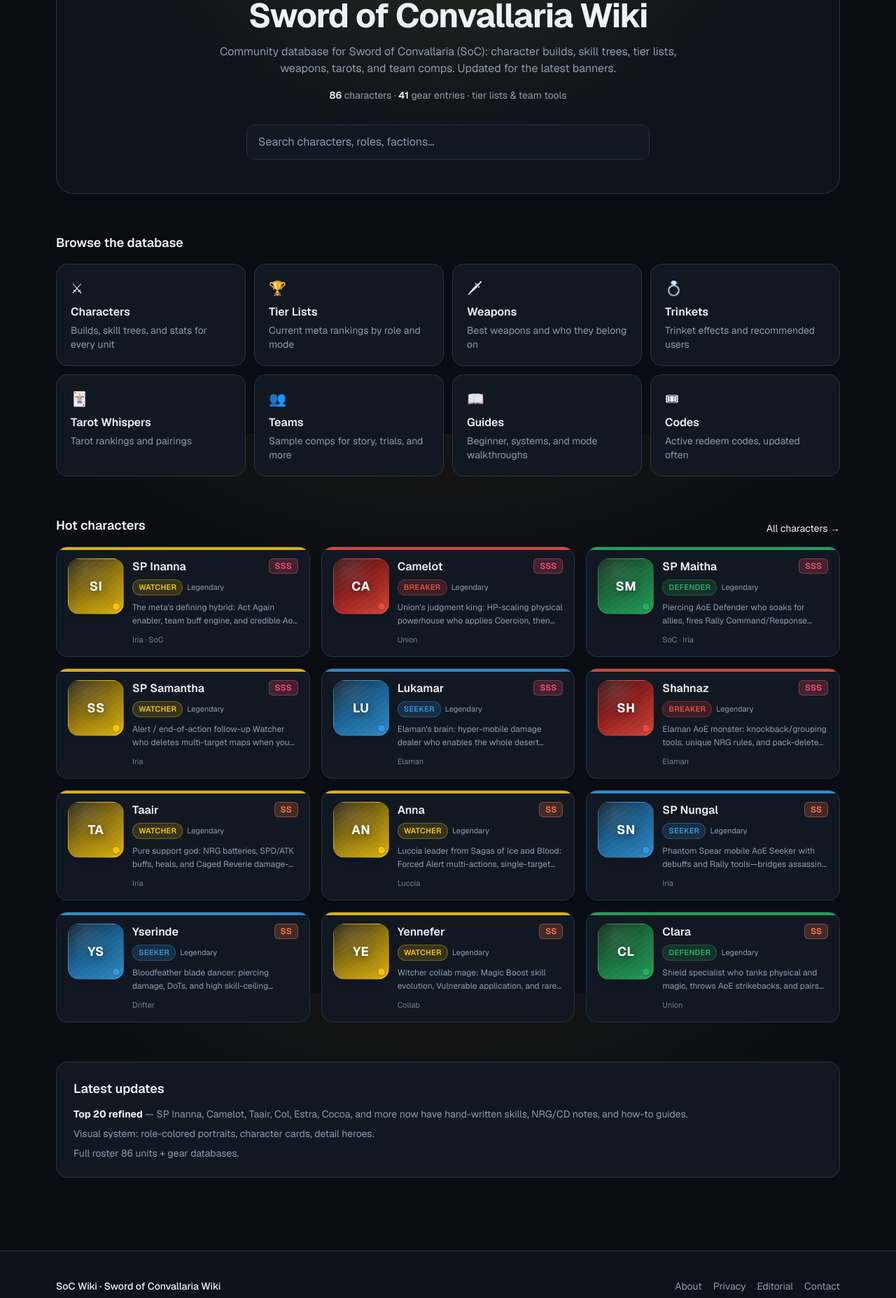
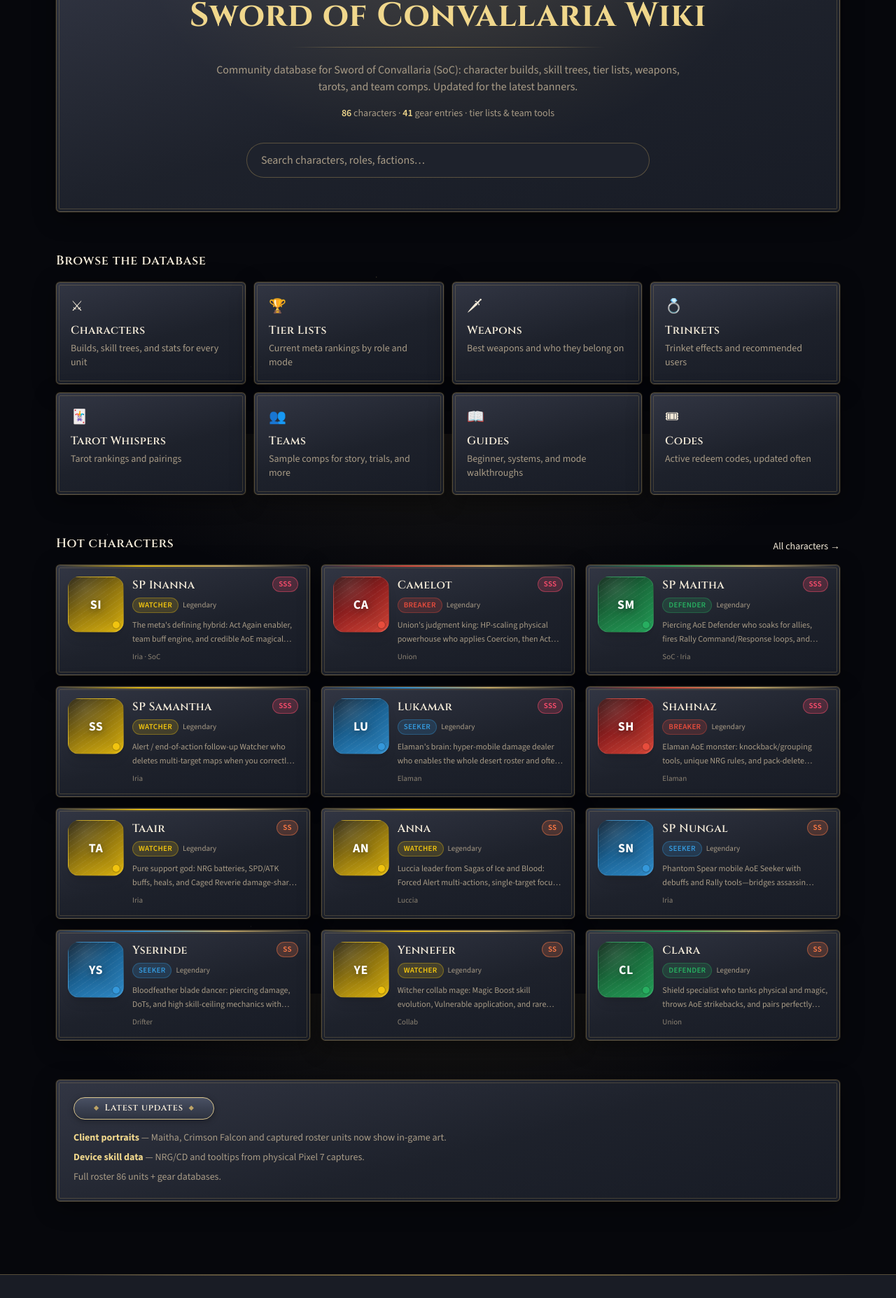
Before and after one commit to Starmadebydata/socwiki, a Next.js app: page / in a window 1280 px wide. Shown: the part 180-2035 px from the top of the page at 70% size. Built offline with nearby package versions, Linux system fonts and the light colour scheme.

Commit message:
feat: restyle site UI to match Sword of Convallaria client
Apply gold-frame slate panels, cream/ivory typography tokens, Cinzel
display font, ribbon headers and in-game button styles derived from
client dialogs and character screens.

```diff
--- a/src/app/globals.css
+++ b/src/app/globals.css
@@ -1,20 +1,54 @@
 @import "tailwindcss";
 
+/*
+  SoC Wiki theme — matched to Sword of Convallaria client UI:
+  deep navy void, slate-gold frames, cream parchment panels,
+  ornamental ribbons, ivory text on dark / ink on cream.
+*/
+
 :root {
-  --background: #090c12;
-  --foreground: #eef2f8;
-  --muted: #8b9bb0;
-  --card: #121822;
-  --card-hover: #182131;
-  --border: #263246;
-  --accent: #d4af37;
-  --accent-soft: rgba(212, 175, 55, 0.14);
-  --link: #7eb6ff;
+  /* Void / atmosphere */
+  --background: #0a0b12;
+  --background-deep: #06070c;
+  --foreground: #f3ead8;
+  --muted: #a89b86;
+  --muted-deep: #6e6458;
+
+  /* Panels — dark slate like in-game dialogs */
+  --card: #2a2e3a;
+  --card-deep: #1e222c;
+  --card-hover: #343948;
+  --border: #8a7a52;
+  --border-soft: rgba(201, 169, 98, 0.35);
+  --border-bright: #d4c08a;
+
+  /* Gold metal */
+  --accent: #d4b56a;
+  --accent-bright: #f0d78c;
+  --accent-dim: #9a7f3e;
+  --accent-soft: rgba(212, 181, 106, 0.14);
+
+  /* Cream parchment (stats / tables) */
+  --parchment: #f0e6d4;
+  --parchment-deep: #e2d4bc;
+  --ink: #2c261c;
+  --ink-muted: #5c5346;
+
+  --link: #e8c878;
+  --link-hover: #f5e0a8;
+
   --surface-glow: radial-gradient(
-    1200px 600px at 50% -10%,
-    rgba(212, 175, 55, 0.08),
-    transparent 55%
+    1000px 520px at 50% -8%,
+    rgba(212, 181, 106, 0.1),
+    transparent 58%
   );
+  --stars:
+    radial-gradient(1px 1px at 12% 18%, rgba(255, 255, 255, 0.35), transparent),
+    radial-gradient(1px 1px at 78% 32%, rgba(255, 255, 255, 0.22), transparent),
+    radial-gradient(1.2px 1.2px at 42% 72%, rgba(240, 215, 140, 0.28), transparent),
+    radial-gradient(1px 1px at 88% 78%, rgba(255, 255, 255, 0.18), transparent),
+    radial-gradient(1px 1px at 28% 88%, rgba(255, 255, 255, 0.15), transparent);
+
   --tier-sss: #ff4d6d;
   --tier-ss: #ff7a45;
   --tier-sp: #ffc53d;
@@ -22,6 +56,10 @@
   --tier-a: #40a9ff;
   --tier-b: #9254de;
   --tier-c: #8c8c8c;
+
+  --radius-frame: 0.35rem;
+  --shadow-frame: 0 8px 32px rgba(0, 0, 0, 0.45),
+    0 0 0 1px rgba(212, 181, 106, 0.12);
 }
 
 @theme inline {
@@ -34,17 +72,26 @@
   --color-accent: var(--accent);
   --color-accent-soft: var(--accent-soft);
   --color-link: var(--link);
-  --font-sans: var(--font-geist-sans);
-  --font-mono: var(--font-geist-mono);
+  --color-parchment: var(--parchment);
+  --color-ink: var(--ink);
+  --font-sans: var(--font-body);
+  --font-display: var(--font-display);
+  --font-mono: var(--font-mono);
 }
 
 body {
-  background-color: var(--background);
-  background-image: var(--surface-glow);
+  background-color: var(--background-deep);
+  background-image: var(--stars), var(--surface-glow);
   background-attachment: fixed;
   color: var(--foreground);
-  font-family: var(--font-geist-sans), system-ui, sans-serif;
+  font-family: var(--font-body), "Segoe UI", system-ui, sans-serif;
   min-height: 100vh;
+}
+
+/* Display / titles — fantasy serif */
+.font-display {
+  font-family: var(--font-display), "Palatino Linotype", Palatino, serif;
+  letter-spacing: 0.02em;
 }
 
 a {
@@ -56,15 +103,197 @@ a {
   color: var(--muted);
 }
 
-/* subtle card panel used on detail pages */
-.panel {
-  border: 1px solid var(--border);
+/* ── SoC gold frame panel (dark slate) ── */
+.panel,
+.soc-frame {
+  position: relative;
+  border: 1px solid var(--border-soft);
+  background: linear-gradient(
+    165deg,
+    rgba(52, 56, 70, 0.96) 0%,
+    rgba(30, 34, 44, 0.98) 55%,
+    rgba(24, 28, 38, 0.99) 100%
+  );
+  border-radius: var(--radius-frame);
+  box-shadow: var(--shadow-frame);
+}
+
+.soc-frame::before {
+  content: "";
+  pointer-events: none;
+  position: absolute;
+  inset: 3px;
+  border: 1px solid rgba(212, 181, 106, 0.22);
+  border-radius: 2px;
+}
+
+/* Cream parchment panel (in-game stats side) */
+.soc-parchment {
+  position: relative;
+  border: 1px solid rgba(138, 122, 82, 0.45);
   background: linear-gradient(
     180deg,
-    rgba(24, 32, 48, 0.95) 0%,
-    rgba(16, 22, 34, 0.98) 100%
+    var(--parchment) 0%,
+    var(--parchment-deep) 100%
   );
-  border-radius: 1rem;
+  color: var(--ink);
+  border-radius: var(--radius-frame);
+  box-shadow: var(--shadow-frame);
+}
+
+.soc-parchment .text-muted {
+  color: var(--ink-muted) !important;
+}
+
+/* Ribbon header like in-game "Notice" / "Initial Attributes" */
+.soc-ribbon {
+  display: inline-flex;
+  align-items: center;
+  justify-content: center;
+  gap: 0.5rem;
+  min-width: 10rem;
+  padding: 0.35rem 1.75rem;
+  background: linear-gradient(
+    180deg,
+    #4a5164 0%,
+    #3a4050 50%,
+    #2e3340 100%
+  );
+  border: 1px solid var(--border-bright);
+  border-radius: 999px;
+  box-shadow: inset 0 1px 0 rgba(255, 255, 255, 0.08),
+    0 2px 8px rgba(0, 0, 0, 0.35);
+  color: var(--foreground);
+  font-family: var(--font-display), serif;
+  font-size: 0.8rem;
+  font-weight: 600;
+  letter-spacing: 0.06em;
+  text-transform: none;
+}
+
+.soc-ribbon::before,
+.soc-ribbon::after {
+  content: "◆";
+  font-size: 0.55rem;
+  color: var(--accent);
+  opacity: 0.85;
+}
+
+/* Pill button matching Relogin / Retry */
+.soc-btn {
+  display: inline-flex;
+  align-items: center;
+  justify-content: center;
+  padding: 0.45rem 1.4rem;
+  border-radius: 999px;
+  border: 1px solid var(--border-bright);
+  background: linear-gradient(180deg, #4a5164 0%, #343948 100%);
+  color: var(--foreground);
+  font-size: 0.875rem;
+  font-weight: 600;
+  letter-spacing: 0.03em;
+  transition: border-color 0.15s, background 0.15s, color 0.15s,
+    box-shadow 0.15s;
+  box-shadow: inset 0 1px 0 rgba(255, 255, 255, 0.06);
+}
+
+.soc-btn:hover {
+  border-color: var(--accent-bright);
+  color: var(--accent-bright);
+  background: linear-gradient(180deg, #555c70 0%, #3c4252 100%);
+  box-shadow: 0 0 16px rgba(212, 181, 106, 0.18);
+}
+
+.soc-btn-accent {
+  background: linear-gradient(180deg, #c9a84c 0%, #8a6b28 100%);
+  border-color: var(--accent-bright);
+  color: #1a1408;
+  text-shadow: 0 1px 0 rgba(255, 255, 255, 0.2);
+}
+
+.soc-btn-accent:hover {
+  color: #0d0a04;
+  background: linear-gradient(180deg, #e0c06a 0%, #a07a30 100%);
+}
+
+/* Section title with gold underline flourish */
+.soc-heading {
+  font-family: var(--font-display), serif;
+  font-weight: 600;
+  letter-spacing: 0.04em;
+  color: var(--foreground);
+}
+
+.soc-heading-sm {
+  font-family: var(--font-display), serif;
+  font-size: 0.7rem;
+  font-weight: 600;
+  letter-spacing: 0.16em;
+  text-transform: uppercase;
+  color: var(--accent);
+}
+
+/* Table styled like in-game lists */
+.soc-table {
+  width: 100%;
+  border-collapse: separate;
+  border-spacing: 0;
+  overflow: hidden;
+  border-radius: var(--radius-frame);
+  border: 1px solid var(--border-soft);
+  background: linear-gradient(
+    180deg,
+    rgba(42, 46, 58, 0.95) 0%,
+    rgba(30, 34, 44, 0.98) 100%
+  );
+}
+
+.soc-table th {
+  background: linear-gradient(180deg, #3d4354 0%, #323848 100%);
+  border-bottom: 1px solid var(--border-soft);
+  color: var(--accent-bright);
+  font-family: var(--font-display), serif;
+  font-size: 0.75rem;
+  font-weight: 600;
+  letter-spacing: 0.06em;
+  padding: 0.7rem 1rem;
+  text-align: left;
+}
+
+.soc-table td {
+  border-bottom: 1px solid rgba(138, 122, 82, 0.15);
+  padding: 0.75rem 1rem;
+  font-size: 0.875rem;
+  color: var(--foreground);
+}
+
+.soc-table tr:last-child td {
+  border-bottom: none;
+}
+
+.soc-table tr:hover td {
+  background: rgba(212, 181, 106, 0.05);
+}
+
+/* Parchment table variant */
+.soc-table-parchment {
+  background: var(--parchment);
+  border-color: rgba(138, 122, 82, 0.4);
+}
+
+.soc-table-parchment th {
+  background: linear-gradient(180deg, #e8dcc4 0%, #d9cbb0 100%);
+  color: var(--ink);
+  border-bottom-color: rgba(138, 122, 82, 0.35);
+}
+
+.soc-table-parchment td {
+  color: var(--ink);
+  border-bottom-color: rgba(138, 122, 82, 0.18);
+}
+
+.soc-table-parchment tr:hover td {
+  background: rgba(138, 122, 82, 0.08);
 }
 
 .line-clamp-2 {
@@ -73,3 +302,17 @@ a {
   -webkit-box-orient: vertical;
   overflow: hidden;
 }
+
+/* Gold hairline divider */
+.soc-divider {
+  height: 1px;
+  background: linear-gradient(
+    90deg,
+    transparent,
+    var(--border-soft) 15%,
+    var(--accent-dim) 50%,
+    var(--border-soft) 85%,
+    transparent
+  );
+  border: none;
+}
--- a/src/app/layout.tsx
+++ b/src/app/layout.tsx
@@ -1,19 +1,29 @@
 import type { Metadata } from "next";
-import { Geist, Geist_Mono } from "next/font/google";
+import { Cinzel, Source_Sans_3, JetBrains_Mono } from "next/font/google";
 import { Footer } from "@/components/Footer";
 import { Navbar } from "@/components/Navbar";
 import { JsonLd } from "@/components/JsonLd";
 import { SITE_DESCRIPTION, SITE_FULL_NAME, SITE_NAME, SITE_URL } from "@/lib/site";
 import "./globals.css";
 
-const geistSans = Geist({
-  variable: "--font-geist-sans",
+/** Fantasy display titles — close to in-game serif headers */
+const fontDisplay = Cinzel({
+  variable: "--font-display",
   subsets: ["latin"],
+  weight: ["400", "600", "700"],
 });
 
-const geistMono = Geist_Mono({
-  variable: "--font-geist-mono",
+/** Clean readable body */
+const fontBody = Source_Sans_3({
+  variable: "--font-body",
   subsets: ["latin"],
+  weight: ["400", "500", "600", "700"],
+});
+
+const fontMono = JetBrains_Mono({
+  variable: "--font-mono",
+  subsets: ["latin"],
+  weight: ["400", "500"],
 });
 
 export const metadata: Metadata = {
@@ -78,7 +88,7 @@ export default function RootLayout({
   return (
     <html lang="en">
       <body
-        className={`${geistSans.variable} ${geistMono.variable} flex min-h-screen flex-col antialiased`}
+        className={`${fontDisplay.variable} ${fontBody.variable} ${fontMono.variable} flex min-h-screen flex-col antialiased`}
       >
         <JsonLd data={[websiteLd, orgLd]} />
         <Navbar />
--- a/src/app/page.tsx
+++ b/src/app/page.tsx
@@ -27,20 +27,23 @@ export default function HomePage() {
 
   return (
     <div className="mx-auto max-w-6xl px-4 py-10">
-      <section className="relative mb-14 overflow-hidden rounded-3xl border border-border bg-card/60 px-6 py-12 text-center sm:px-10">
-        <div className="pointer-events-none absolute inset-0 bg-[radial-gradient(ellipse_at_top,rgba(212,175,55,0.12),transparent_55%)]" />
+      <section className="soc-frame relative mb-14 overflow-hidden px-6 py-12 text-center sm:px-10">
+        <div className="pointer-events-none absolute inset-0 bg-[radial-gradient(ellipse_at_top,rgba(212,181,106,0.14),transparent_55%)]" />
         <div className="relative">
-          <p className="text-xs font-semibold uppercase tracking-[0.2em] text-accent">
-            Community Database
-          </p>
-          <h1 className="mt-3 text-3xl font-bold tracking-tight sm:text-5xl">
+          <p className="soc-heading-sm">Community Database</p>
+          <h1 className="font-display mt-3 text-3xl font-bold tracking-wide text-[var(--accent-bright)] sm:text-5xl">
             {SITE_FULL_NAME}
           </h1>
-          <p className="mx-auto mt-4 max-w-2xl text-muted">{SITE_DESCRIPTION}</p>
+          <div className="soc-divider mx-auto my-5 max-w-md" />
+          <p className="mx-auto max-w-2xl text-muted">{SITE_DESCRIPTION}</p>
           <p className="mt-4 text-sm text-muted">
-            <span className="font-semibold text-foreground">{all.length}</span>{" "}
+            <span className="font-semibold text-[var(--accent-bright)]">
+              {all.length}
+            </span>{" "}
             characters ·{" "}
-            <span className="font-semibold text-foreground">{gearCount}</span>{" "}
+            <span className="font-semibold text-[var(--accent-bright)]">
+              {gearCount}
+            </span>{" "}
             gear entries · tier lists & team tools
           </p>
           <div className="mt-8 flex justify-center">
@@ -50,7 +53,7 @@ export default function HomePage() {
       </section>
 
       <section aria-labelledby="browse-heading" className="mb-14">
-        <h2 id="browse-heading" className="mb-4 text-lg font-semibold">
+        <h2 id="browse-heading" className="soc-heading mb-4 text-lg">
           Browse the database
         </h2>
         <div className="grid gap-3 sm:grid-cols-2 lg:grid-cols-4">
@@ -58,10 +61,10 @@ export default function HomePage() {
             <Link
               key={cat.href}
               href={cat.href}
-              className="group rounded-2xl border border-border bg-card p-5 transition hover:-translate-y-0.5 hover:border-accent/40 hover:bg-card-hover hover:shadow-lg"
+              className="soc-frame group p-5 transition hover:-translate-y-0.5 hover:border-[var(--border-bright)]"
             >
               <div className="text-xl">{HUB_ICONS[cat.title] ?? "✦"}</div>
-              <div className="mt-2 font-semibold text-foreground group-hover:text-accent">
+              <div className="font-display mt-2 font-semibold tracking-wide text-foreground group-hover:text-[var(--accent-bright)]">
                 {cat.title}
               </div>
               <p className="mt-1 text-sm text-muted">{cat.blurb}</p>
@@ -72,10 +75,13 @@ export default function HomePage() {
 
       <section aria-labelledby="hot-heading" className="mb-14">
         <div className="mb-4 flex items-end justify-between gap-4">
-          <h2 id="hot-heading" className="text-lg font-semibold">
+          <h2 id="hot-heading" className="soc-heading text-lg">
             Hot characters
           </h2>
-          <Link href="/characters" className="text-sm text-link hover:underline">
+          <Link
+            href="/characters"
+            className="text-sm text-link hover:text-[var(--link-hover)]"
+          >
             All characters →
           </Link>
         </div>
@@ -86,22 +92,26 @@ export default function HomePage() {
         </div>
       </section>
 
-      <section
-        aria-labelledby="updates-heading"
-        className="rounded-2xl border border-border bg-card p-6"
-      >
-        <h2 id="updates-heading" className="text-lg font-semibold">
+      <section aria-labelledby="updates-heading" className="soc-frame p-6">
+        <div className="mb-4 flex justify-center sm:justify-start">
+          <span className="soc-ribbon">Latest updates</span>
+        </div>
+        <h2 id="updates-heading" className="sr-only">
           Latest updates
         </h2>
-        <ul className="mt-3 space-y-2 text-sm text-muted">
+        <ul className="mt-1 space-y-2 text-sm text-muted">
           <li>
-            <strong className="text-foreground">Top 20 refined</strong> — SP
-            Inanna, Camelot, Taair, Col, Estra, Cocoa, and more now have
-            hand-written skills, NRG/CD notes, and how-to guides.
+            <strong className="text-[var(--accent-bright)]">
+              Client portraits
+            </strong>{" "}
+            — Maitha, Crimson Falcon and captured roster units now show
+            in-game art.
           </li>
           <li>
-            Visual system: role-colored portraits, character cards, detail
-            heroes.
+            <strong className="text-[var(--accent-bright)]">
+              Device skill data
+            </strong>{" "}
+            — NRG/CD and tooltips from physical Pixel 7 captures.
           </li>
           <li>
             Full roster {all.length} units +{" "}
--- a/src/components/CharacterCard.tsx
+++ b/src/components/CharacterCard.tsx
@@ -16,13 +16,17 @@ export function CharacterCard({
   return (
     <Link
       href={`/characters/${c.slug}`}
-      className="group relative flex flex-col overflow-hidden rounded-2xl border border-border bg-card transition hover:-translate-y-0.5 hover:border-accent/35 hover:bg-card-hover hover:shadow-[0_12px_40px_rgba(0,0,0,0.35)]"
+      className="soc-frame group relative flex flex-col overflow-hidden transition hover:-translate-y-0.5 hover:border-[var(--border-bright)] hover:shadow-[0_0_28px_rgba(212,181,106,0.15)]"
     >
       <div
-        className="absolute inset-x-0 top-0 h-1 opacity-90"
-        style={{ background: rs.hex }}
+        className="absolute inset-x-0 top-0 z-10 h-[2px] opacity-90"
+        style={{
+          background: `linear-gradient(90deg, transparent, ${rs.hex}, var(--accent), transparent)`,
+        }}
       />
-      <div className={`flex gap-3 p-4 ${compact ? "items-center" : "items-start"}`}>
+      <div
+        className={`relative flex gap-3 p-4 ${compact ? "items-center" : "items-start"}`}
+      >
         <RoleAvatar
           name={c.name}
           role={c.role}
@@ -31,7 +35,7 @@ export function CharacterCard({
         />
         <div className="min-w-0 flex-1">
           <div className="flex items-start justify-between gap-2">
-            <h3 className="truncate font-semibold text-foreground group-hover:text-accent">
+            <h3 className="font-display truncate text-base font-semibold tracking-wide text-foreground group-hover:text-[var(--accent-bright)]">
               {c.name}
             </h3>
             <TierBadge tier={c.tier.overall} />
--- a/src/components/Footer.tsx
+++ b/src/components/Footer.tsx
@@ -3,30 +3,34 @@ import { SITE_FULL_NAME, SITE_NAME } from "@/lib/site";
 
 export function Footer() {
   return (
-    <footer className="mt-16 border-t border-border bg-card/50">
+    <footer className="mt-16 border-t border-[var(--border-soft)] bg-[var(--card-deep)]/80">
+      <div className="soc-divider mx-auto max-w-6xl" />
       <div className="mx-auto flex max-w-6xl flex-col gap-4 px-4 py-10 text-sm text-muted sm:flex-row sm:justify-between">
         <div>
-          <p className="font-medium text-foreground">
-            {SITE_NAME} · {SITE_FULL_NAME}
+          <p className="font-display font-semibold tracking-wide text-[var(--accent-bright)]">
+            {SITE_NAME}
           </p>
-          <p className="mt-1 max-w-md">
+          <p className="mt-1 text-xs text-muted">{SITE_FULL_NAME}</p>
+          <p className="mt-2 max-w-md text-muted">
             Fan-made database and guides. Not affiliated with XD Entertainment.
             Game content © respective owners.
           </p>
         </div>
-        <div className="flex flex-wrap gap-4">
-          <Link href="/about" className="hover:text-foreground">
-            About
-          </Link>
-          <Link href="/privacy" className="hover:text-foreground">
-            Privacy
-          </Link>
-          <Link href="/editorial-policy" className="hover:text-foreground">
-            Editorial
-          </Link>
-          <Link href="/contact" className="hover:text-foreground">
-            Contact
-          </Link>
+        <div className="flex flex-wrap gap-3">
+          {[
+            { href: "/about", label: "About" },
+            { href: "/privacy", label: "Privacy" },
+            { href: "/editorial-policy", label: "Editorial" },
+            { href: "/contact", label: "Contact" },
+          ].map((l) => (
+            <Link
+              key={l.href}
+              href={l.href}
+              className="soc-btn !px-3 !py-1 text-xs"
+            >
+              {l.label}
+            </Link>
+          ))}
         </div>
       </div>
     </footer>
--- a/src/components/SearchBox.tsx
+++ b/src/components/SearchBox.tsx
@@ -32,19 +32,21 @@ export function SearchBox() {
         value={q}
         onChange={(e) => setQ(e.target.value)}
         placeholder="Search characters, roles, factions…"
-        className="w-full rounded-xl border border-border bg-card px-4 py-3 text-foreground outline-none ring-accent placeholder:text-muted focus:ring-2"
+        className="w-full rounded-full border border-[var(--border-soft)] bg-[var(--card-deep)] px-5 py-3 text-foreground outline-none placeholder:text-muted focus:border-[var(--border-bright)] focus:shadow-[0_0_0_3px_var(--accent-soft)]"
         autoComplete="off"
       />
       {results.length > 0 && (
-        <ul className="absolute z-20 mt-2 w-full overflow-hidden rounded-xl border border-border bg-card shadow-xl">
+        <ul className="soc-frame absolute z-20 mt-2 w-full overflow-hidden shadow-xl">
           {results.map((c) => (
             <li key={c.slug}>
               <Link
                 href={`/characters/${c.slug}`}
-                className="flex items-center justify-between px-4 py-2.5 hover:bg-card-hover"
+                className="flex items-center justify-between border-b border-[var(--border-soft)]/40 px-4 py-2.5 last:border-0 hover:bg-[var(--accent-soft)]"
                 onClick={() => setQ("")}
               >
-                <span className="font-medium">{c.name}</span>
+                <span className="font-display font-medium tracking-wide">
+                  {c.name}
+                </span>
                 <span className="text-xs text-muted">
                   {c.role} · {c.tier.overall}
                 </span>
--- a/src/components/TierBadge.tsx
+++ b/src/components/TierBadge.tsx
@@ -1,19 +1,19 @@
 import type { Tier } from "@/types/character";
 
 const styles: Record<Tier, string> = {
-  SSS: "bg-[var(--tier-sss)]/20 text-[var(--tier-sss)] border-[var(--tier-sss)]/40",
-  SS: "bg-[var(--tier-ss)]/20 text-[var(--tier-ss)] border-[var(--tier-ss)]/40",
-  "S+": "bg-[var(--tier-sp)]/20 text-[var(--tier-sp)] border-[var(--tier-sp)]/40",
-  S: "bg-[var(--tier-s)]/20 text-[var(--tier-s)] border-[var(--tier-s)]/40",
-  A: "bg-[var(--tier-a)]/20 text-[var(--tier-a)] border-[var(--tier-a)]/40",
-  B: "bg-[var(--tier-b)]/20 text-[var(--tier-b)] border-[var(--tier-b)]/40",
-  C: "bg-[var(--tier-c)]/20 text-[var(--tier-c)] border-[var(--tier-c)]/40",
+  SSS: "bg-[var(--tier-sss)]/20 text-[var(--tier-sss)] border-[var(--tier-sss)]/45",
+  SS: "bg-[var(--tier-ss)]/20 text-[var(--tier-ss)] border-[var(--tier-ss)]/45",
+  "S+": "bg-[var(--tier-sp)]/20 text-[var(--tier-sp)] border-[var(--tier-sp)]/45",
+  S: "bg-[var(--tier-s)]/20 text-[var(--tier-s)] border-[var(--tier-s)]/45",
+  A: "bg-[var(--tier-a)]/20 text-[var(--tier-a)] border-[var(--tier-a)]/45",
+  B: "bg-[var(--tier-b)]/20 text-[var(--tier-b)] border-[var(--tier-b)]/45",
+  C: "bg-[var(--tier-c)]/20 text-[var(--tier-c)] border-[var(--tier-c)]/45",
 };
 
 export function TierBadge({ tier }: { tier: Tier }) {
   return (
     <span
-      className={`inline-flex items-center rounded-md border px-2 py-0.5 text-xs font-semibold ${styles[tier]}`}
+      className={`inline-flex items-center rounded-full border px-2 py-0.5 text-[11px] font-semibold tracking-wide ${styles[tier]}`}
     >
       {tier}
     </span>
```
Also changed, not shown: src/app/characters/[slug]/page.tsx (+64 -68 lines), src/components/Navbar.tsx (+8 -5 lines).
